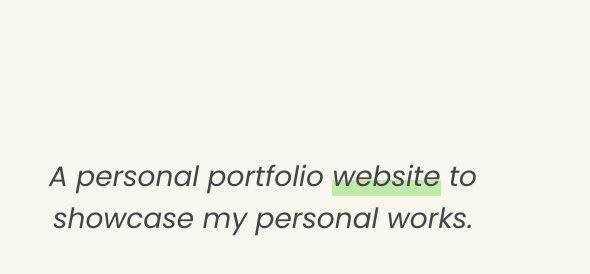
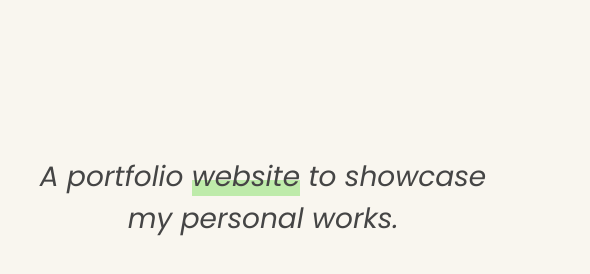
Before and after one commit to nicolasprothero/NicolasProthero-Portfolio-Old, a plain HTML site: page works.html in a window 1280 px wide. Shown: the part 1464-1738 px from the top of the page, 117-707 px from the left. Drawn offline with Linux system fonts and the light colour scheme.

Commit message:
Update works.html

```diff
--- a/works.html
+++ b/works.html
@@ -65,7 +65,7 @@
 
                 <section>
                     <img src="img/Work_Website.png" class="img img_p" >
-                    <h4>A personal portfolio <highlight>website</highlight> to showcase my personal works.</h4>
+                    <h4>A portfolio <highlight>website</highlight> to showcase my personal works.</h4>
                     <h3>This is the website you're curently on! It is fully responsive, coded in HTML, CSS, and JavaScript. Showcases my works in both software and design.</h3>
                     <h3><a href="construction.html"><highlight><b>View more</b></highlight></a></h3>
                 </section>
```
